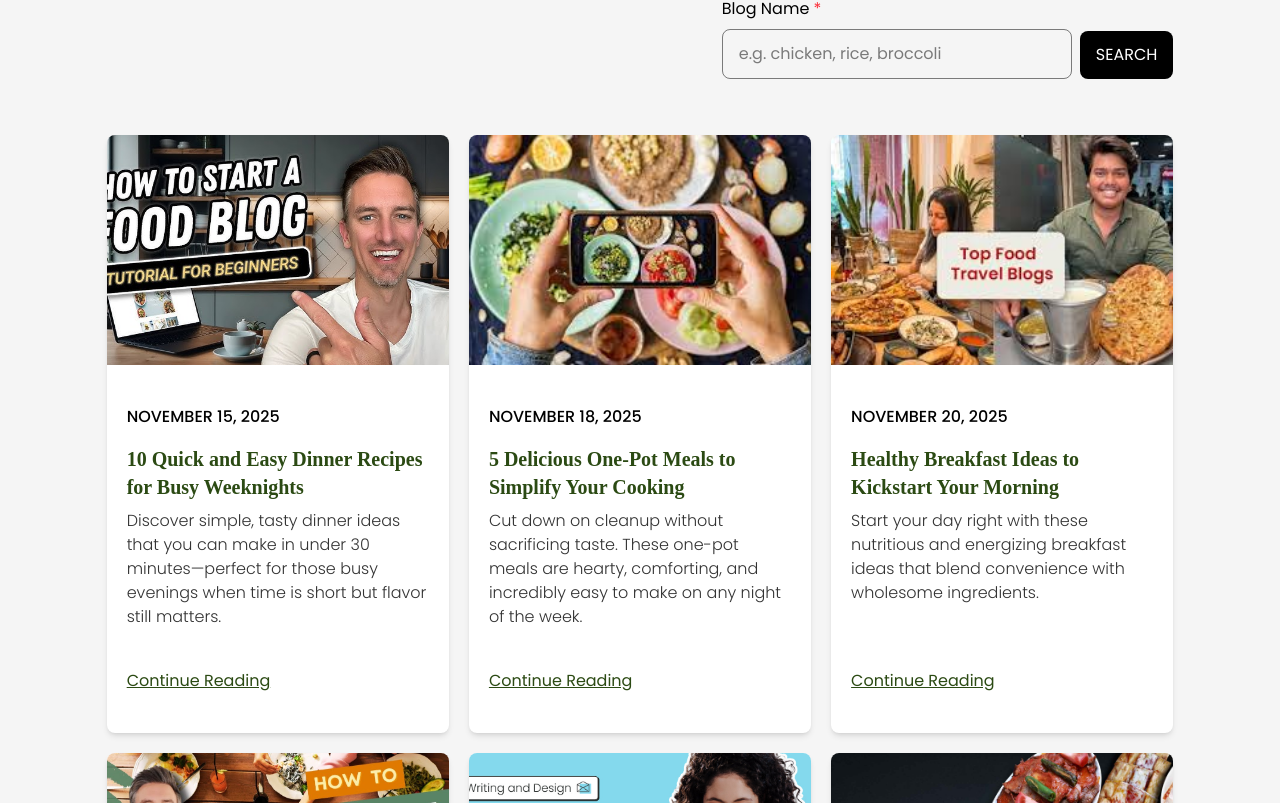
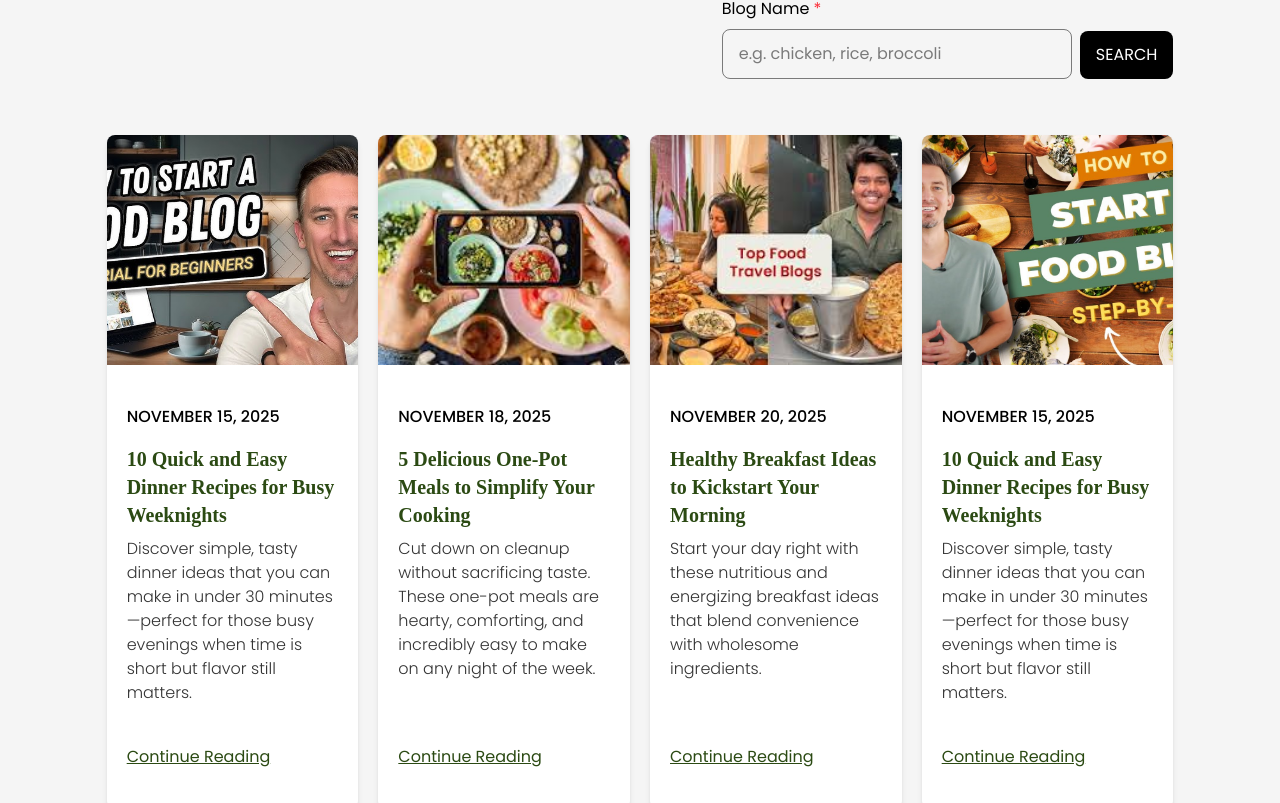
Before and after one commit to wilhelmusolejr/foodify-v2, a React (Vite) app in the folder client/: page /blog in a window 1280 px wide. Shown: the part 457-1260 px from the top of the page. Built offline with nearby package versions, Linux system fonts and the light colour scheme; no server answers; a web font is replaced by a local one.

Commit message:
style: adjust card grid

```diff
--- a/client/src/pages/Blog.jsx
+++ b/client/src/pages/Blog.jsx
@@ -107,7 +107,7 @@ export default function Blog() {
         </div>
 
         {/* parent */}
-        <div className="grid grid-cols-1 md:grid-cols-2 xl:grid-cols-3 gap-5 mb-20">
+        <div className="grid grid-cols-1 md:grid-cols-3 xl:grid-cols-4 gap-5 mb-20">
           {blogs.map((blog, index) => (
             <BlogItemV2 data={blog} />
           ))}
```
